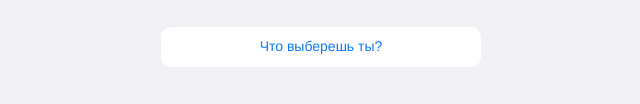
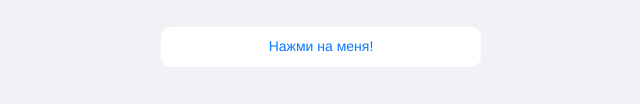
Before and after one commit to QA-AllexTEG/QA-AllexTEG.github.io, a plain HTML site: page index.html in a window 1280 px wide. Shown: the part 794-898 px from the top of the page, 319-959 px from the left. Drawn offline with Linux system fonts and the light colour scheme.

Commit message:
fix allert

```diff
--- a/index.html
+++ b/index.html
@@ -98,7 +98,7 @@
       </section>
     </main>
    <footer>
-      <button type = "button" class="button-link" href=""> Что выберешь ты?  </button>
+      <button type = "button" class="button-link" href=""> Нажми на меня!  </button>
     </footer>
     <script type="text/javascript" src="js.js"></script>
   </body>
```
